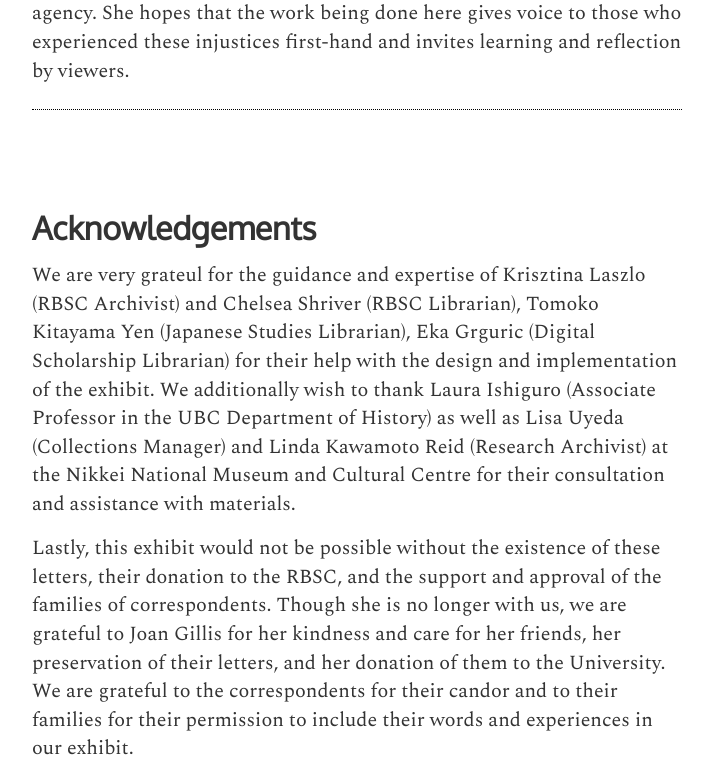
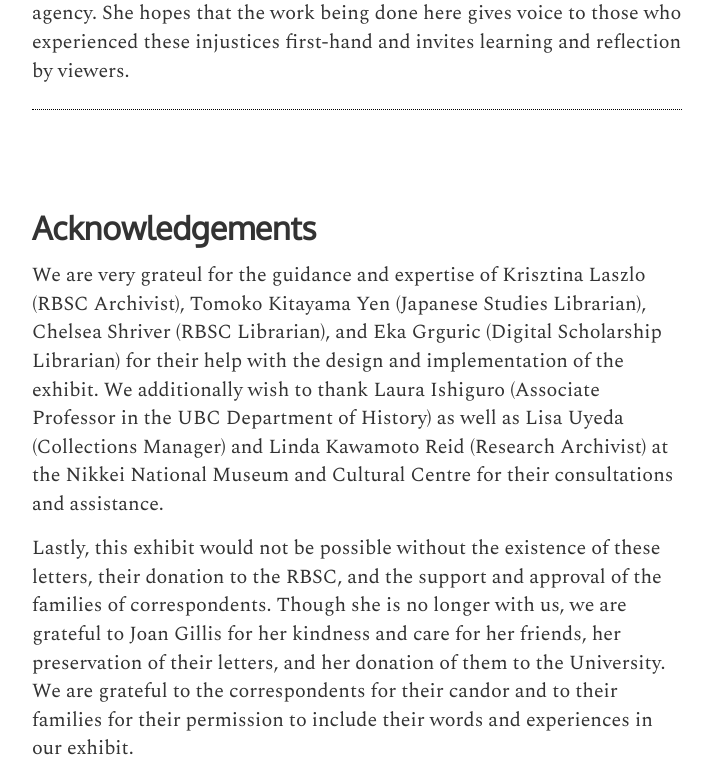
Before and after one commit to ubc-library-rbsc/gillis-2021, a Jekyll site: the page built from pages/about.md, in a window 1280 px wide and 900 px high, scrolled down 3794 px, cut to the strip 0-783 px from the top of the window. Shown: the whole strip, without its empty margins (283-995 px from the left). Built offline with Jekyll 4.4.1, drawn with Linux system fonts in a browser that asks for light colours.

Commit message:
Update about.md

```diff
--- a/pages/about.md
+++ b/pages/about.md
@@ -53,6 +53,6 @@ Mya is a Chinese settler who was adopted from China and brought to Turtle Island
 
 ## Acknowledgements
 
-We are very grateul for the guidance and expertise of Krisztina Laszlo (RBSC Archivist) and Chelsea Shriver (RBSC Librarian), Tomoko Kitayama Yen (Japanese Studies Librarian), Eka Grguric (Digital Scholarship Librarian) for their help with the design and implementation of the exhibit. We additionally wish to thank Laura Ishiguro (Associate Professor in the UBC Department of History) as well as Lisa Uyeda (Collections Manager) and Linda Kawamoto Reid (Research Archivist) at the Nikkei National Museum and Cultural Centre for their consultation and assistance with materials.
+We are very grateul for the guidance and expertise of Krisztina Laszlo (RBSC Archivist), Tomoko Kitayama Yen (Japanese Studies Librarian), Chelsea Shriver (RBSC Librarian), and Eka Grguric (Digital Scholarship Librarian) for their help with the design and implementation of the exhibit. We additionally wish to thank Laura Ishiguro (Associate Professor in the UBC Department of History) as well as Lisa Uyeda (Collections Manager) and Linda Kawamoto Reid (Research Archivist) at the Nikkei National Museum and Cultural Centre for their consultations and assistance.
 
 Lastly, this exhibit would not be possible without the existence of these letters, their donation to the RBSC, and the support and approval of the families of correspondents. Though she is no longer with us, we are grateful to Joan Gillis for her kindness and care for her friends, her preservation of their letters, and her donation of them to the University. We are grateful to the correspondents for their candor and to their families for their permission to include their words and experiences in our exhibit.
```
